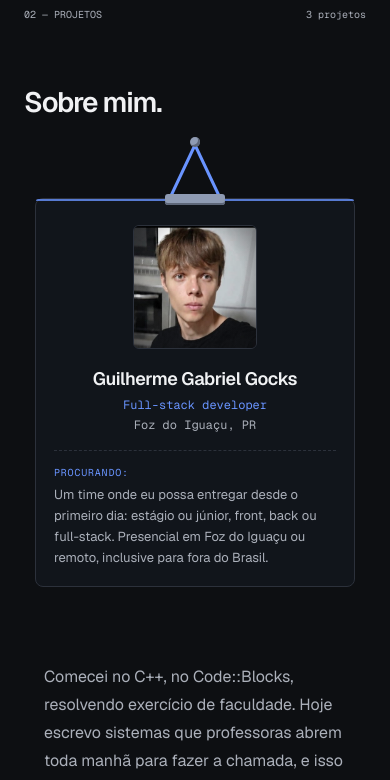
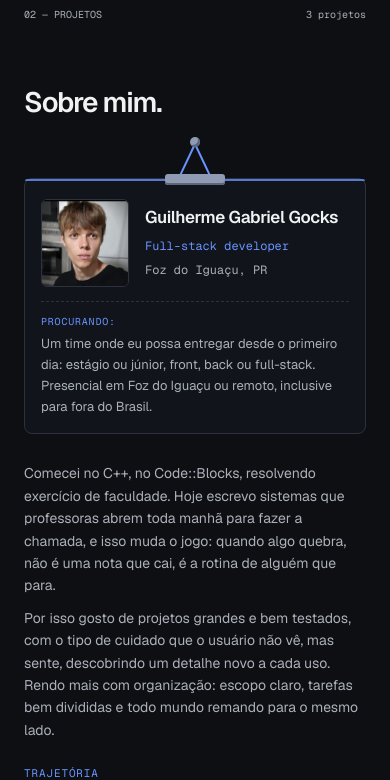
Before and after one commit to guiGocksAfK/GuiGocks-Portfolio, a Next.js app: page / in a window 390 px wide. Shown: the part 2420-3200 px from the top of the page. Built offline with nearby package versions, Linux system fonts and the light colour scheme.

Commit message:
style: Sobre no celular com crachá horizontal e texto alinhado

```diff
--- a/src/app/globals.css
+++ b/src/app/globals.css
@@ -950,8 +950,24 @@ html[data-build='pending'] .stage-holes { position: absolute; inset: 0; z-index:
   .capabilities-section .section-footer { margin-top: 60px; }
   .about-section { padding-top: 60px; }
   .about-section .section-footer { margin-top: 60px; }
-  .about-story { padding: 24px 20px; }
   .about-story-robot { right: 12px; }
+  /* Phones: the story lined up with everything else, in a lighter size. */
+  .about-story { padding: 0; }
+  .about-story p { font-size: 14px; line-height: 1.6; }
+  .about-story p + p { margin-top: 10px; }
+  main .about-grid { gap: 20px; }
+  main .about-label { margin-top: 24px; }
+  /* The badge turns sideways: the photo on the left, name, role and town beside it, what I'm looking for underneath,
+     across the whole width; a shorter lanyard. */
+  .badge-rig { max-width: none; margin-bottom: 8px; }
+  .badge-lanyard { width: 52px; height: 40px; }
+  .badge-card { display: grid; grid-template-columns: 88px minmax(0, 1fr); column-gap: 16px; align-items: center; padding: 20px 16px 16px; text-align: left; }
+  .badge-photo-slot { grid-row: 1 / span 3; width: 88px; margin: 0; }
+  .badge-photo { width: 88px; }
+  .badge-name { grid-column: 2; align-self: end; font-size: 17px; line-height: 1.25; }
+  .badge-role, .badge-location { grid-column: 2; }
+  .badge-location { align-self: start; }
+  .badge-looking { grid-column: 1 / -1; margin-top: 14px; padding-top: 12px; }
   .project-details { padding: 24px 20px; }
   .placeholder-number { font-size: 48px; }
   /* Phones (the Galaxy A55's 412px as the reference): sections closer to the line above them, smaller titles, and
```
